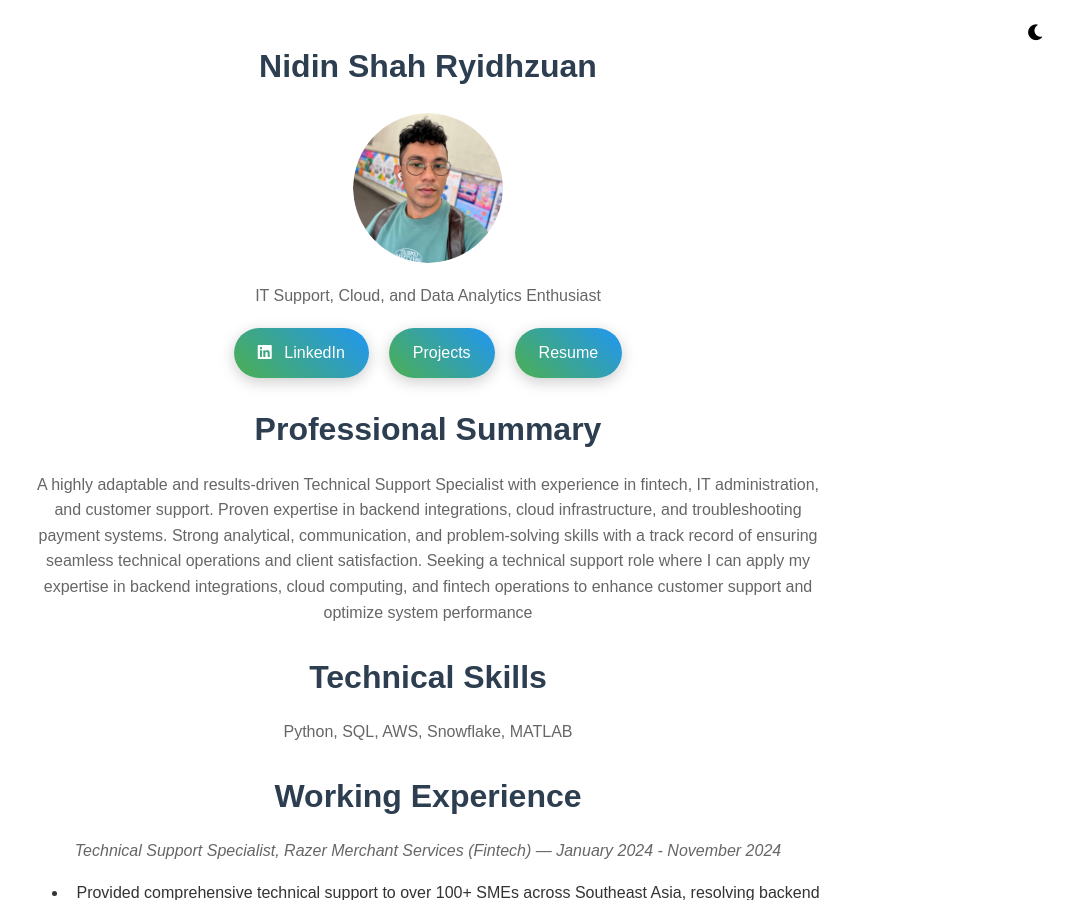
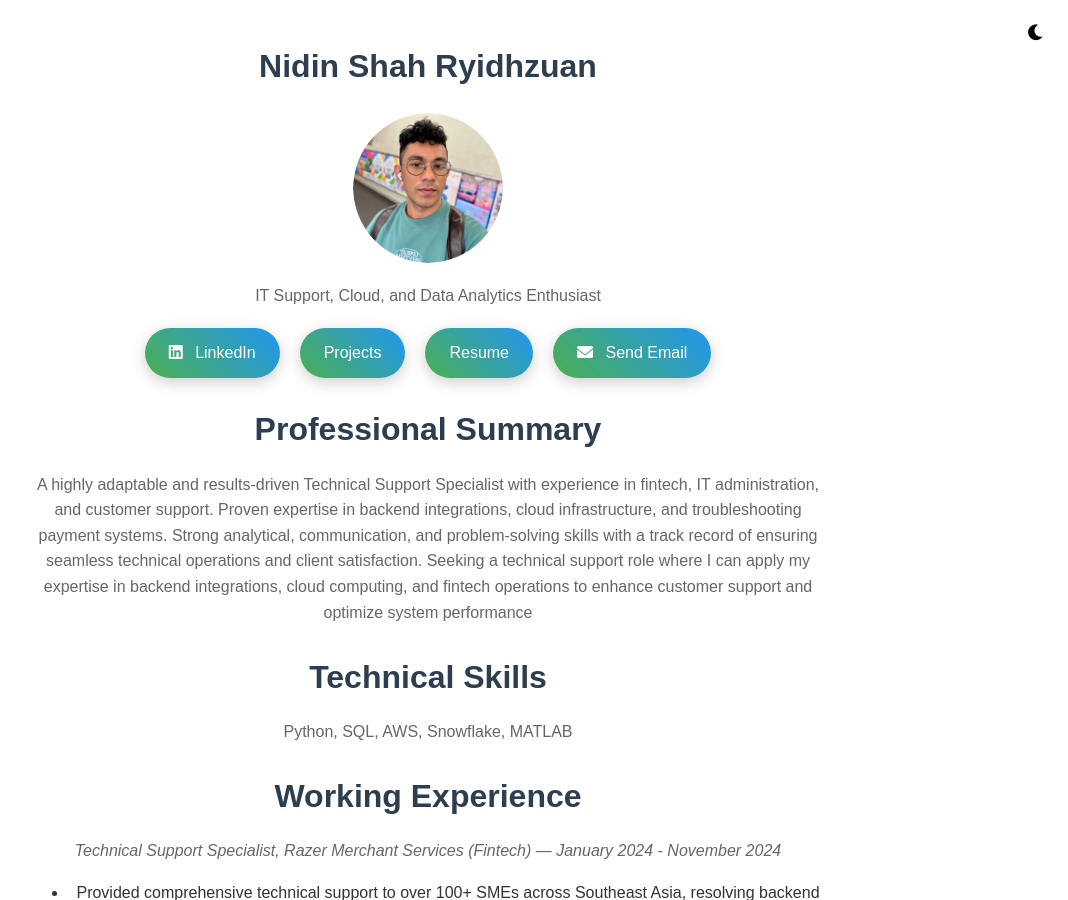
Before and after one commit to nidinshah/nidinshah.github.io, a Jekyll site: the page built from index.md, in a window 1280 px wide and 900 px high. Shown: the whole window, without its empty margins (212-1280 px from the left). Built offline with Jekyll 4.4.1, drawn with Linux system fonts in a browser that asks for light colours.

Commit message:
Update default.html

```diff
--- a/_layouts/default.html
+++ b/_layouts/default.html
@@ -7,6 +7,11 @@
     {% seo %}
     <link rel="stylesheet" href="https://cdnjs.cloudflare.com/ajax/libs/font-awesome/6.0.0-beta3/css/all.min.css">
     <link rel="stylesheet" href="{{ '/assets/css/style.css' | relative_url }}">
+
+    <!-- Favicon Links -->
+    <link rel="icon" type="image/png" href="{{ '/assets/img/favicon.png' | relative_url }}" sizes="16x16">
+    <link rel="icon" type="image/png" href="{{ '/assets/img/favicon.png' | relative_url }}" sizes="32x32">
+    <link rel="apple-touch-icon" href="{{ '/assets/img/favicon.png' | relative_url }}" sizes="180x180">
 </head>
 <body class="{% if site.data.theme == 'dark' %}dark-mode{% endif %}">
     <div class="container">
@@ -29,6 +34,9 @@
                 <a href="/assets/resume.pdf" target="_blank" class="fancy-btn" aria-label="Resume">
                     Resume
                 </a>
+                <a href="mailto:nidinshah@outlook.com" class="fancy-btn" aria-label="Send Email">
+                    <i class="fas fa-envelope"></i> Send Email
+                </a>
             </section>
             <section class="content">
                 {{ content }}
```
